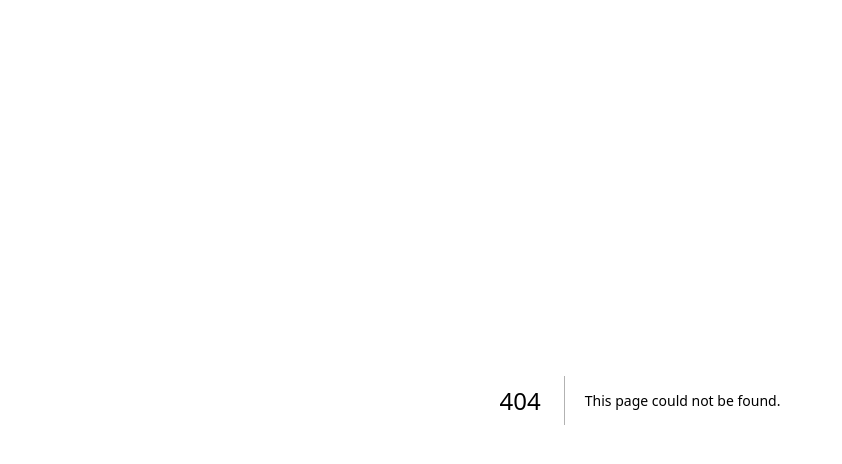
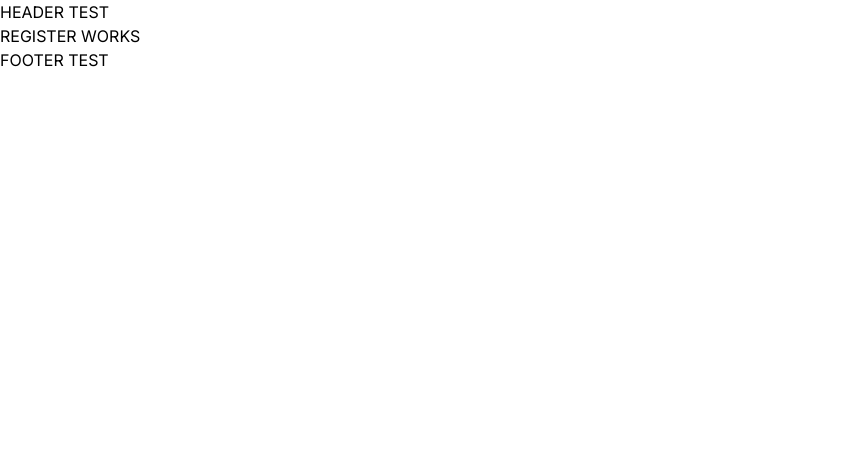
Before and after one commit to Barata-Ribeiro/MediManage, a Next.js app in the folder client/: page /mm/auth/register in a window 1280 px wide. Before the commit this address had no page. Shown: the top 464 px of the page, without its empty margins (0-842 px from the left). Built offline with nearby package versions, Linux system fonts and the light colour scheme.

Commit message:
feat: add initial layout strategy

```diff
--- a/client/src/app/c/layout.tsx
+++ /dev/null
@@ -1,5 +0,0 @@
-import { ReactNode } from "react"
-
-export default function Layout({ children }: Readonly<{ children: ReactNode }>) {
-    return <main>{children}</main>
-}
--- /dev/null
+++ b/client/src/app/mm/auth/layout.tsx
@@ -0,0 +1,5 @@
+import { ReactNode } from "react"
+
+export default function AuthLayout({ children }: Readonly<{ children: ReactNode }>) {
+    return children
+}
--- /dev/null
+++ b/client/src/app/mm/auth/login/page.tsx
@@ -0,0 +1,3 @@
+export default function LoginPage() {
+    return <div>LOGIN WORKS</div>
+}
--- /dev/null
+++ b/client/src/app/mm/auth/register/page.tsx
@@ -0,0 +1,3 @@
+export default function RegisterPage() {
+    return <div>REGISTER WORKS</div>
+}
--- /dev/null
+++ b/client/src/app/mm/layout.tsx
@@ -0,0 +1,11 @@
+import { ReactNode } from "react"
+
+export default function MediManageLayout({ children }: Readonly<{ children: ReactNode }>) {
+    return (
+        <>
+            <header>HEADER TEST</header>
+            <main>{children}</main>
+            <footer>FOOTER TEST</footer>
+        </>
+    )
+}
--- /dev/null
+++ b/client/src/app/site/layout.tsx
@@ -0,0 +1,11 @@
+import { ReactNode } from "react"
+
+export default function MedicalCenterLayout({ children }: Readonly<{ children: ReactNode }>) {
+    return (
+        <>
+            <header>HEADER TEST</header>
+            <main>{children}</main>
+            <footer>FOOTER TEST</footer>
+        </>
+    )
+}
--- a/client/src/app/c/page.tsx
+++ b/client/src/app/site/page.tsx
@@ -1,3 +1,3 @@
-export default function Page() {
+export default function HomePage() {
     return <p className="text-red-600">WORKS</p>
 }
```
